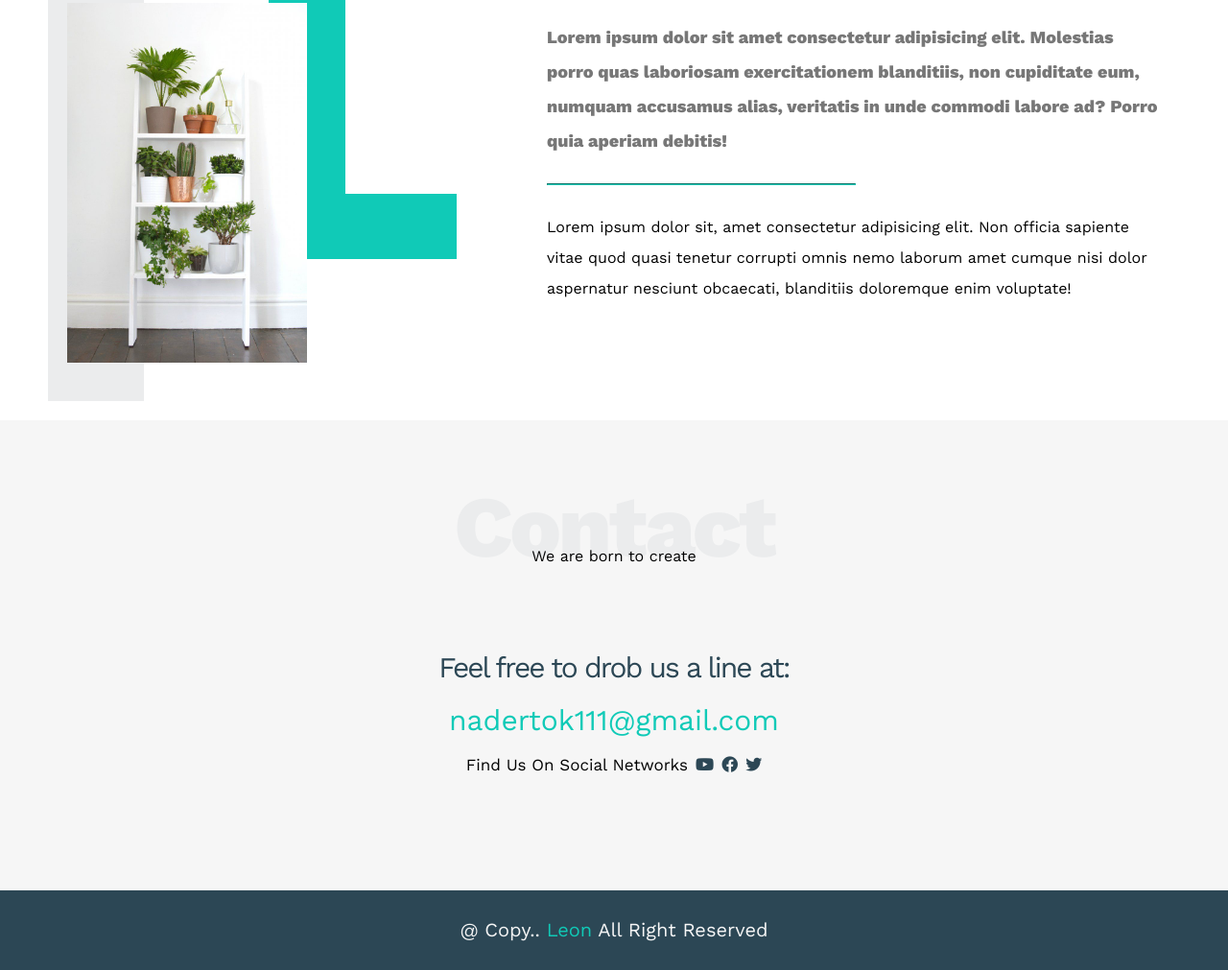
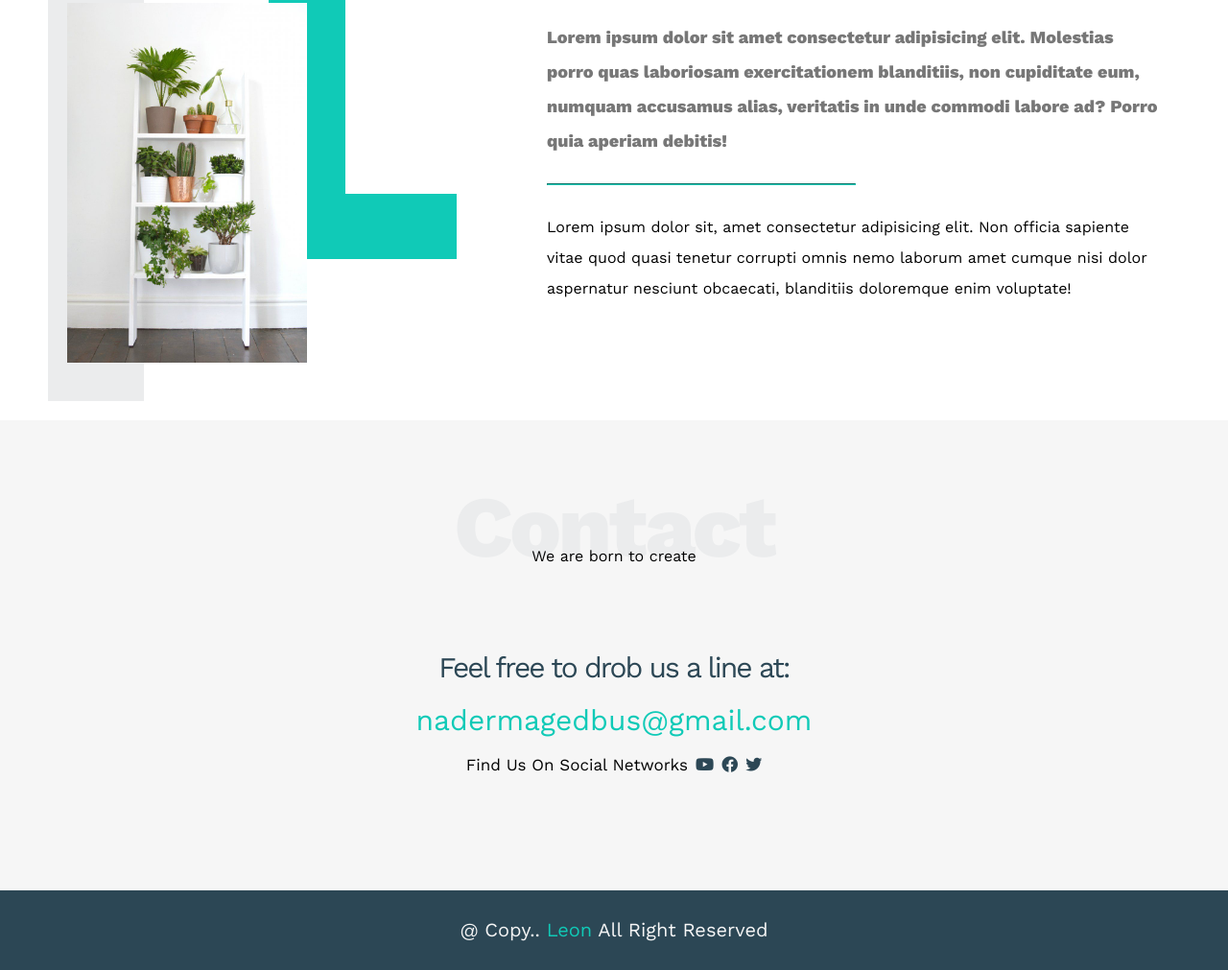
Before and after one commit to Naderhg/Leon-temblate, a plain HTML site: page index.html in a window 1280 px wide. Shown: the part 2823-3834 px from the top of the page at 96% size. Drawn offline with nearby package versions, Linux system fonts and the light colour scheme.

Commit message:
Update index.html

```diff
--- a/index.html
+++ b/index.html
@@ -202,7 +202,7 @@
         <div class="contact-content">
             <div class="info">
                 <p class="label">Feel free to drob us a line at:</p>
-                <a href="mailto:nadertok111@gmail.com?subject=contact" class="link">nadertok111@gmail.com</a>
+                <a href="mailto:nadermagedbus@gmail.com?subject=contact" class="link">nadermagedbus@gmail.com</a>
                 <div class="social">
                     Find Us On Social Networks
                     <i class="fab fa-youtube"></i>
```
